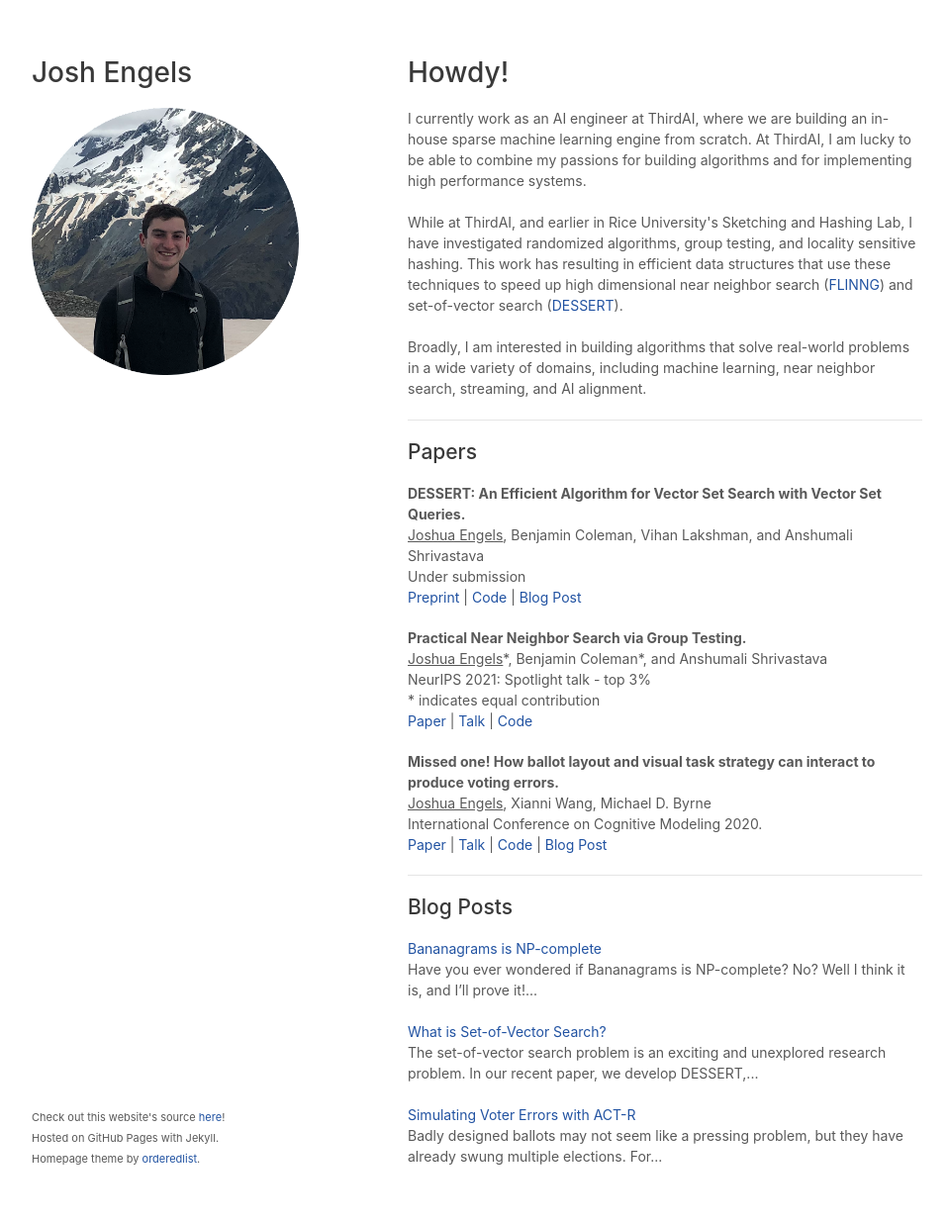
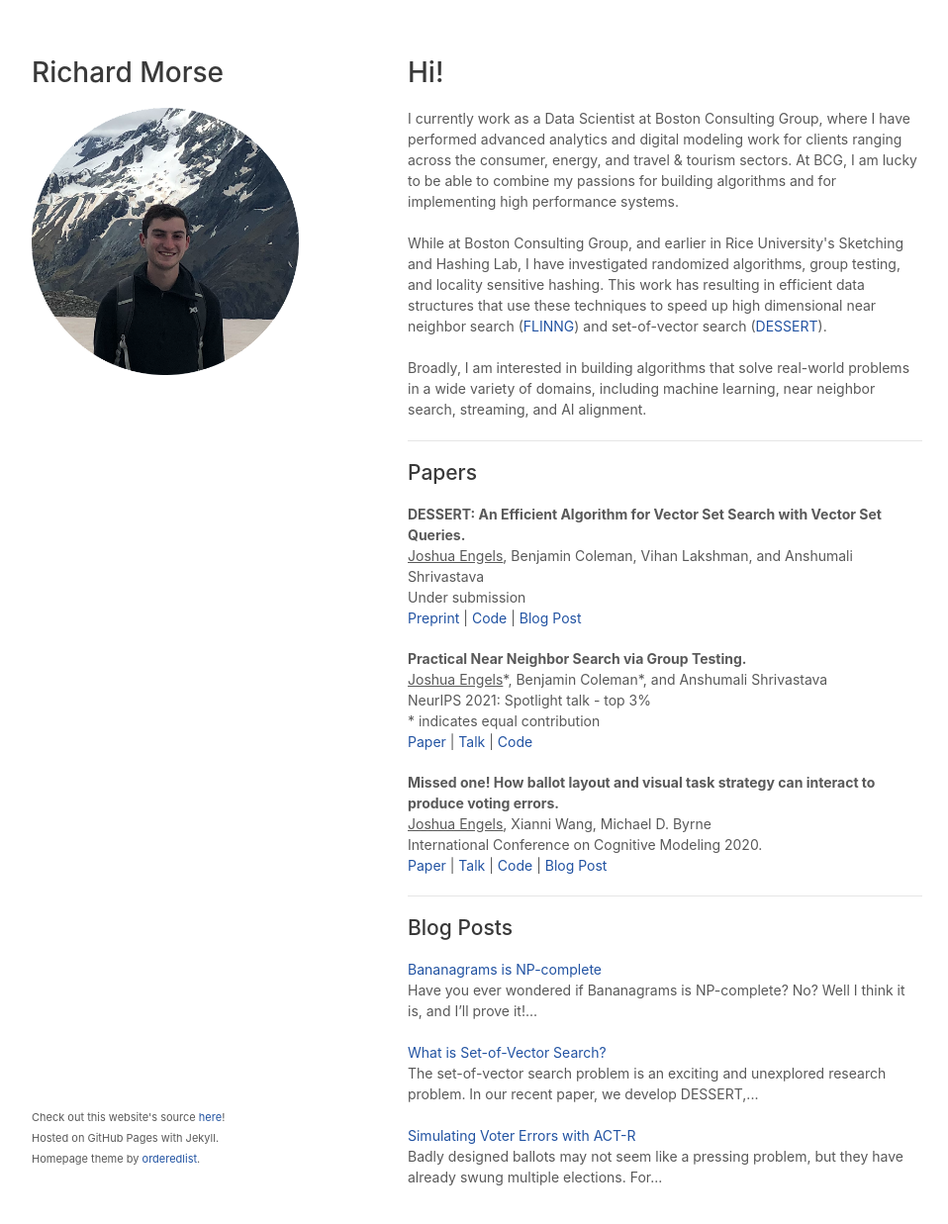
Before and after one commit to rmorse7/rmorse7.github.io, a Jekyll site: the page built from index.html, in a window 1280 px wide and 1250 px high. Shown: the top 1237 px of the window at 99% size, without its empty margins (158-1116 px from the left). Built offline with Jekyll 4.4.1, drawn with Linux system fonts in a browser that asks for light colours; a style sheet for code colours, icons or effects is not loaded.

Commit message:
Update index.html

```diff
--- a/index.html
+++ b/index.html
@@ -8,7 +8,7 @@
 <head>
   <meta charset="utf-8">
   <meta http-equiv="X-UA-Compatible" content="chrome=1">
-  <title>Josh Engels</title>
+  <title>Richard Morse</title>
 
   <!--------------------------------- Theme ----------------------------------->
   <link rel="stylesheet" href="stylesheets/styles.css">
@@ -29,7 +29,7 @@
 <body>
   <div class="wrapper">
     <header>
-      <h1>Josh Engels</h1>
+      <h1>Richard Morse</h1>
       <img src="assets/images/circle.png" alt="Bio Image">
 
       <div class="social-icons">
@@ -47,16 +47,17 @@
     </header>
 
     <section>
-      <h1>Howdy!</h1>
+      <h1>Hi!</h1>
 
-      I currently work as an AI engineer at ThirdAI, where we are building an
-      in-house sparse machine learning engine from scratch. At ThirdAI, I am
+      I currently work as a Data Scientist at Boston Consulting Group, where I have
+      performed advanced analytics and digital modeling work for clients ranging across
+      the consumer, energy, and travel & tourism sectors. At BCG, I am
       lucky to be able to combine my passions for building algorithms and
       for implementing high performance systems.
 
       <br><br>
 
-      While at ThirdAI, and earlier in Rice University's Sketching and Hashing
+      While at Boston Consulting Group, and earlier in Rice University's Sketching and Hashing
       Lab, I have investigated randomized algorithms, group testing, and
       locality sensitive hashing. This work has resulting in efficient data
       structures that use these techniques to speed up high dimensional
```
